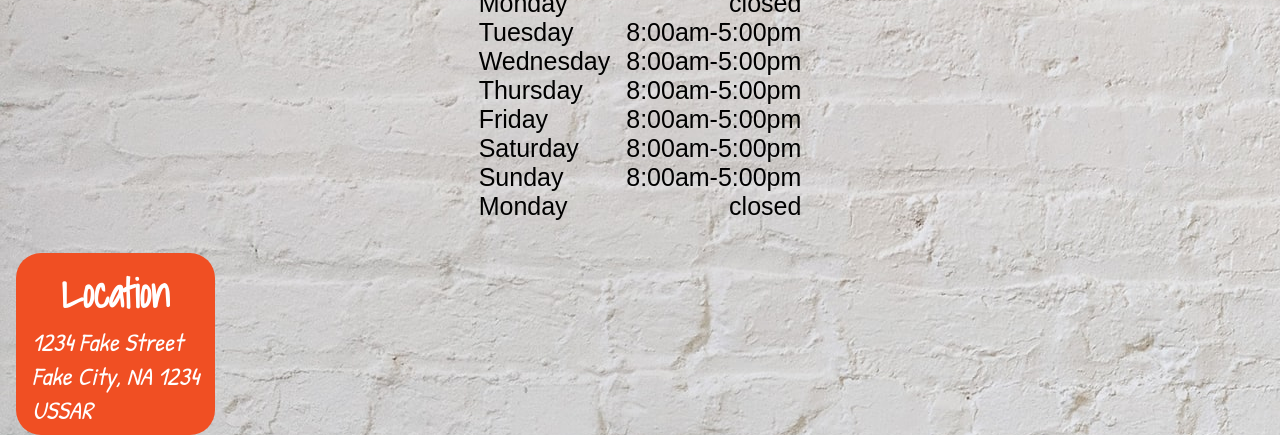
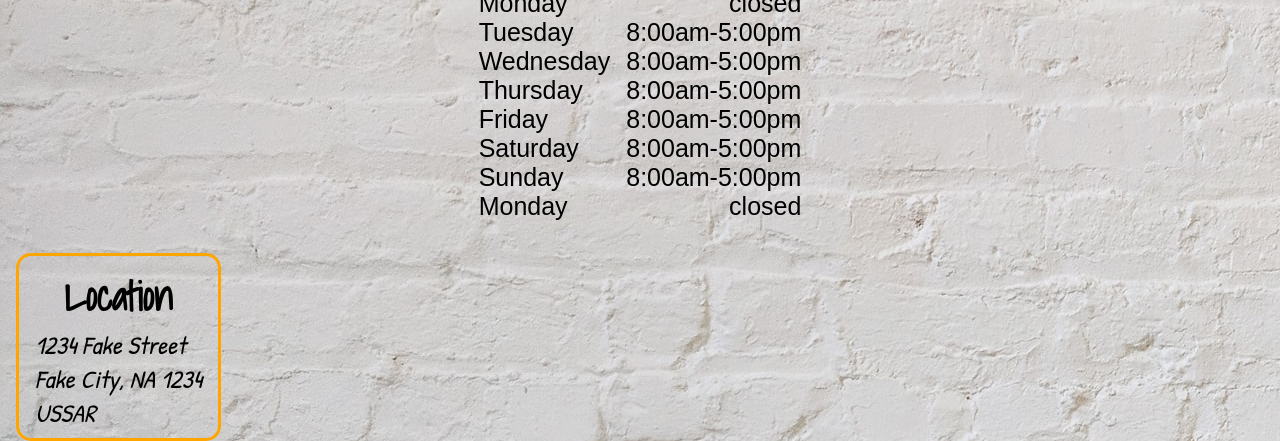
Before and after one commit to palmerusaf/restaurant-page, a website built with webpack: page dist/index.html in a window 1280 px wide. Shown: the part 495-936 px from the top of the page. Built offline with nearby package versions, Linux system fonts and the light colour scheme.

Commit message:
minor adjustments to location border

```diff
--- a/src/css/style.scss
+++ b/src/css/style.scss
@@ -117,10 +117,9 @@ body {
 }
 
 .location {
-  color: white;
-  background-color: #f04f23;
+  border: orange solid;
   padding: 0.5em 1em;
-  border-radius: 25px;
+  border-radius: 15px;
   margin-left: 1em;
   align-self: start;
   &__address {
```
